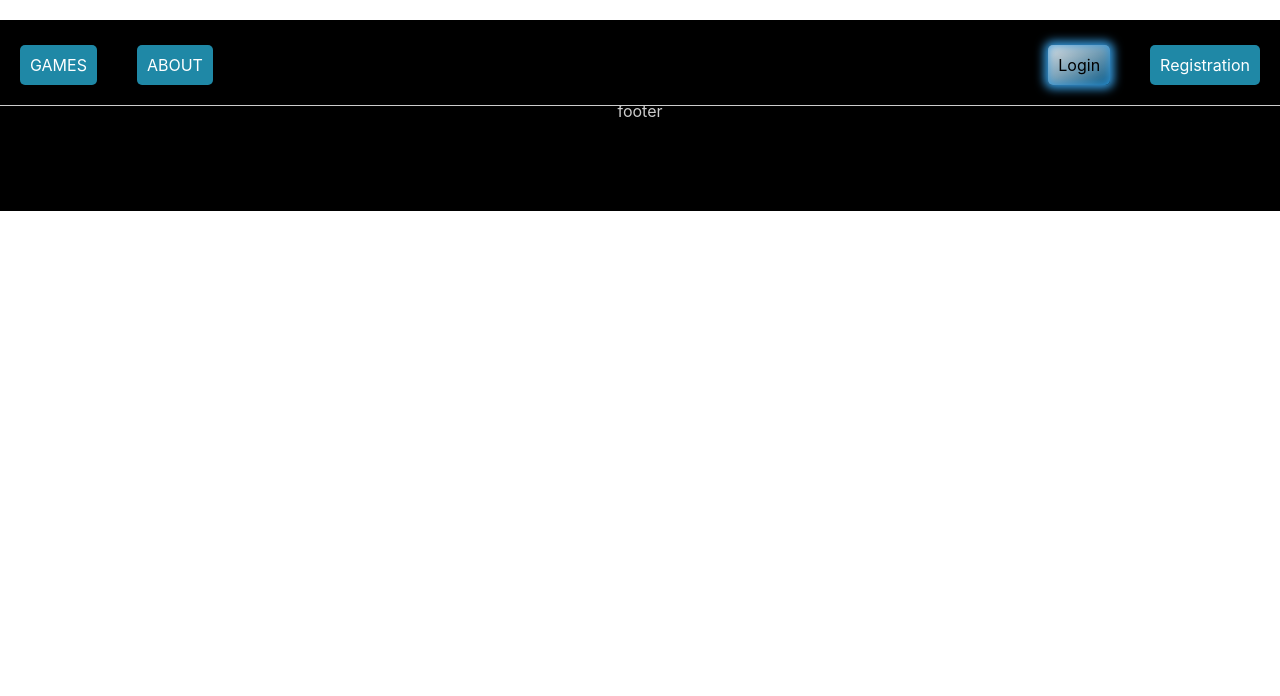
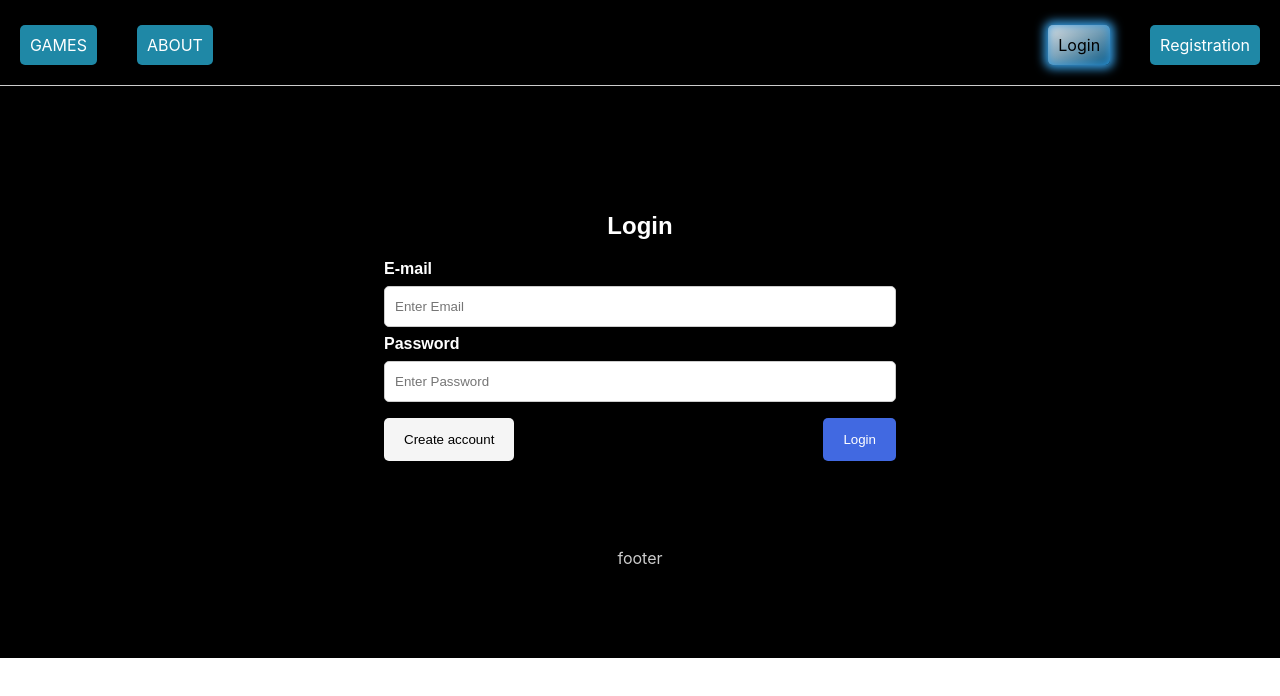
Before and after one commit to MariamikGhazaryan/GameHub, a React (Create React App) app: page /login in a window 1280 px wide. Shown: the top 696 px of the page. Built offline with nearby package versions, Linux system fonts and the light colour scheme.

Commit message:
Score logic.

```diff
--- a/db.json
+++ b/db.json
@@ -1,13 +1,6 @@
 {
   "users": [
-    {
-      "firstName": "asd",
-      "lastName": "asd",
-      "email": "asd@m",
-      "password": "asdasd",
-      "scores": {},
-      "id": 1
-    }
   ],
-  "scores": []
+  "scores": [
+  ]
 }
--- a/src/components/games/games.css
+++ b/src/components/games/games.css
@@ -4,8 +4,8 @@
 }
 
 .games-container {
-    height: 100%;
-    padding-top: 100px;
-    width: 500px;
-    margin: 0 auto;
+    /*height: 100%;*/
+    /*padding-top: 100px;*/
+    /*width: 500px;*/
+    /*margin: 0 auto;*/
 }
--- a/src/components/games/hangman/game-over/game-over.js
+++ b/src/components/games/hangman/game-over/game-over.js
@@ -1,10 +1,23 @@
 import { useSelector } from "react-redux";
-import { hangManSelector } from "../../../../redux/selectors";
 import "./game-over.css";
 import Restart from "../restart/restart";
+import { hangManSelector, userSelector } from "../../../../redux/selectors";
+import { addScore } from "../../../../helpers/api";
+import { useEffect } from 'react';
 
 export default function GameOver() {
   const { word } = useSelector(hangManSelector);
+  const { guessedLetters } = useSelector(hangManSelector);
+  const { currentUser } = useSelector(userSelector);
+
+  useEffect(() => {
+    const body = {
+      userId: currentUser.id,
+      game: 'HangMan',
+      score: guessedLetters.filter((item) => item).length
+    }
+    addScore(`scores`, body).then()
+  }, []);
 
   return (
     <div>
--- a/src/components/games/hangman/win/win.js
+++ b/src/components/games/hangman/win/win.js
@@ -1,8 +1,24 @@
 import "./win.css";
 import winner from "../images/winner.png";
 import Restart from "../restart/restart";
+import { useEffect } from 'react';
+import {  useSelector } from "react-redux";
+import { hangManSelector, userSelector } from "../../../../redux/selectors";
+import { addScore } from "../../../../helpers/api";
 
 export default function Win() {
+  const { guessedLetters } = useSelector(hangManSelector);
+  const { currentUser } = useSelector(userSelector);
+
+  useEffect(() => {
+    const body = {
+      userId: currentUser.id,
+      game: 'HangMan',
+      score: guessedLetters.filter((item) => item).length
+    }
+    addScore(`scores`, body).then()
+  }, []);
+
   return (
     <div>
       <img className="winnerImage" src={winner} />
--- a/src/components/games/tetris/game-over/game-over.js
+++ b/src/components/games/tetris/game-over/game-over.js
@@ -1,5 +1,21 @@
 import "./game-over.css";
+import {  useSelector } from "react-redux";
+import { addScore } from "../../../../helpers/api";
+import { tetrisSelector, userSelector } from "../../../../redux/selectors";
+import { useEffect } from "react";
 
 export default function GameOver() {
+  const { score } = useSelector(tetrisSelector);
+  const { currentUser } = useSelector(userSelector);
+
+  useEffect(() => {
+    const body = {
+      userId: currentUser.id,
+      game: 'Tetris',
+      score: score
+    }
+    addScore(`scores`, body).then()
+  }, []);
+
   return <div className="game-over">Game Over</div>;
 }
--- a/src/components/games/tetris/win/win.js
+++ b/src/components/games/tetris/win/win.js
@@ -1,4 +1,21 @@
 import "./win.css";
+import {  useSelector } from "react-redux";
+import { addScore } from "../../../../helpers/api";
+import { tetrisSelector, userSelector } from "../../../../redux/selectors";
+import { useEffect } from "react";
+
 export default function Win() {
+  const { score } = useSelector(tetrisSelector);
+  const { currentUser } = useSelector(userSelector);
+
+  useEffect(() => {
+    const body = {
+      userId: currentUser.id,
+      game: 'Tetris',
+      score: score
+    }
+    addScore(`scores`, body).then()
+  }, []);
+
   return <div className="win">Win!</div>;
 }
--- /dev/null
+++ b/src/components/login/login.css
@@ -0,0 +1,56 @@
+.login-container {
+    padding: 15% 30% 10%;
+    background-color: black;
+    font-family: sans-serif;
+}
+
+.login-title {
+    text-align: center;
+    color:white;
+    font-family: sans-serif;
+}
+
+input {
+    width: 100%;
+    padding: 12px 10px;
+    margin: 8px 0;
+    display: inline-block;
+    border: 1px solid #ccc;
+    box-sizing: border-box;
+    border-radius: 5px;
+    font-family: sans-serif;
+}
+
+.loginButton {
+    background-color: royalblue;
+    color: #fff;
+    padding: 14px 20px;
+    margin: 8px 0;
+    border: none;
+    border-radius: 5px;
+    cursor: pointer;
+    float: right;
+    font-family: sans-serif;
+}
+
+button[type=button] {
+    background-color: whitesmoke;
+    color: black;
+    padding: 14px 20px;
+    margin: 8px 0;
+    border: none;
+    border-radius: 5px;
+    cursor: pointer;
+    float: left;
+    font-family: sans-serif;
+}
+
+.warning {
+    color: red;
+    font-family: sans-serif;
+}
+
+span{
+    color:white;
+    font-family: sans-serif;
+}
--- a/src/components/login/login.js
+++ b/src/components/login/login.js
@@ -3,6 +3,7 @@ import { login } from "../../helpers/api";
 import { useNavigate } from "react-router-dom";
 import { useState } from "react";
 import { changeCurrentUserAction } from "../../redux/ducks/UserDuck";
+import './login.css';
 
 export default function Login() {
   const navigate = useNavigate();
--- a/src/components/myAccount/myAccount.css
+++ b/src/components/myAccount/myAccount.css
@@ -1,4 +1,34 @@
 .myAccount {
     height: 85vh;
     padding-top: 100px;
+    font-family: sans-serif;
 }
+
+.deleteAccountButton{
+    font-family: sans-serif;
+    display: block;
+    color: black;
+    padding: 14px 24px;
+    margin: 8px 4%;
+    border: none;
+    cursor: pointer;
+    background: red;
+    border-radius: 5px;
+    float: right;
+}
+
+.scoreItem {
+    border: 1px solid lightgrey;
+    border-radius: 5px;
+    padding: 9px 12px;
+    list-style-type: none;
+    margin: 0 65px 5px;
+}
+
+.userCard {
+    box-shadow: 0 4px 8px 0 rgba(0, 0, 0, 0.2);
+    transition: 0.3s;
+    display: inline-table;
+    margin: 0 65px 5px;
+    padding: 15px 40px;
+}
--- a/src/components/myAccount/myAccount.js
+++ b/src/components/myAccount/myAccount.js
@@ -4,12 +4,19 @@ import { userSelector } from "../../redux/selectors";
 import { changeCurrentUserAction } from "../../redux/ducks/UserDuck";
 import { useNavigate } from "react-router-dom";
 import { deleteUser, getUser } from "../../helpers/api";
-import { useEffect } from "react";
+import { useEffect, useState } from "react";
+import { getScoresByUserId } from "../../helpers/api";
 
 const MyAccount = () => {
   const { currentUser } = useSelector(userSelector);
   const dispatch = useDispatch();
   const navigate = useNavigate();
+  const [scores, setScores] = useState([]);
+
+  useEffect(() => {
+    getScoresByUserId(`scores`, currentUser.id)
+      .then(res => setScores(res.data));
+  });
 
   const handleDeleteAccount = () => {
     dispatch(
@@ -22,11 +29,16 @@ const MyAccount = () => {
     deleteUser(`users/${currentUser.id}`).then();
     navigate("../registration");
   };
+
   return (
     <div className="myAccount">
-      <div>FirstName : {currentUser.firstName}</div>
-      <div>LastName : {currentUser.lastName}</div>
-      <button onClick={handleDeleteAccount}>Delete account</button>
+      <div className="userCard">
+        <div>FirstName : {currentUser.firstName}</div>
+        <div>LastName : {currentUser.lastName}</div>
+      </div>
+      <div>{scores.map(item => <div className="scoreItem" key={item.id}>{item.game} : {item.score}</div>)}</div>
+
+      <button className="deleteAccountButton" onClick={handleDeleteAccount}>Delete account</button>
     </div>
   );
 };
```
